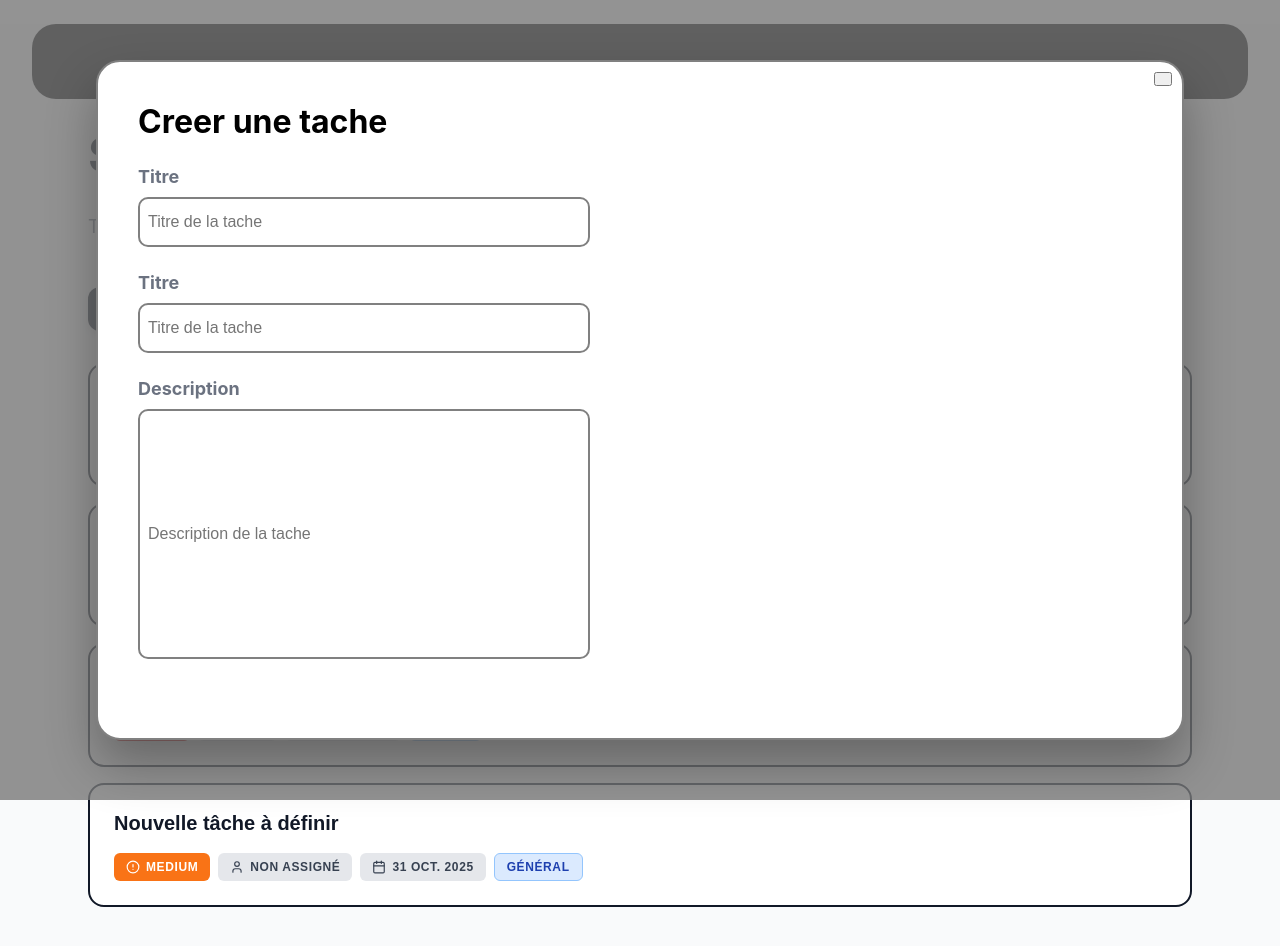
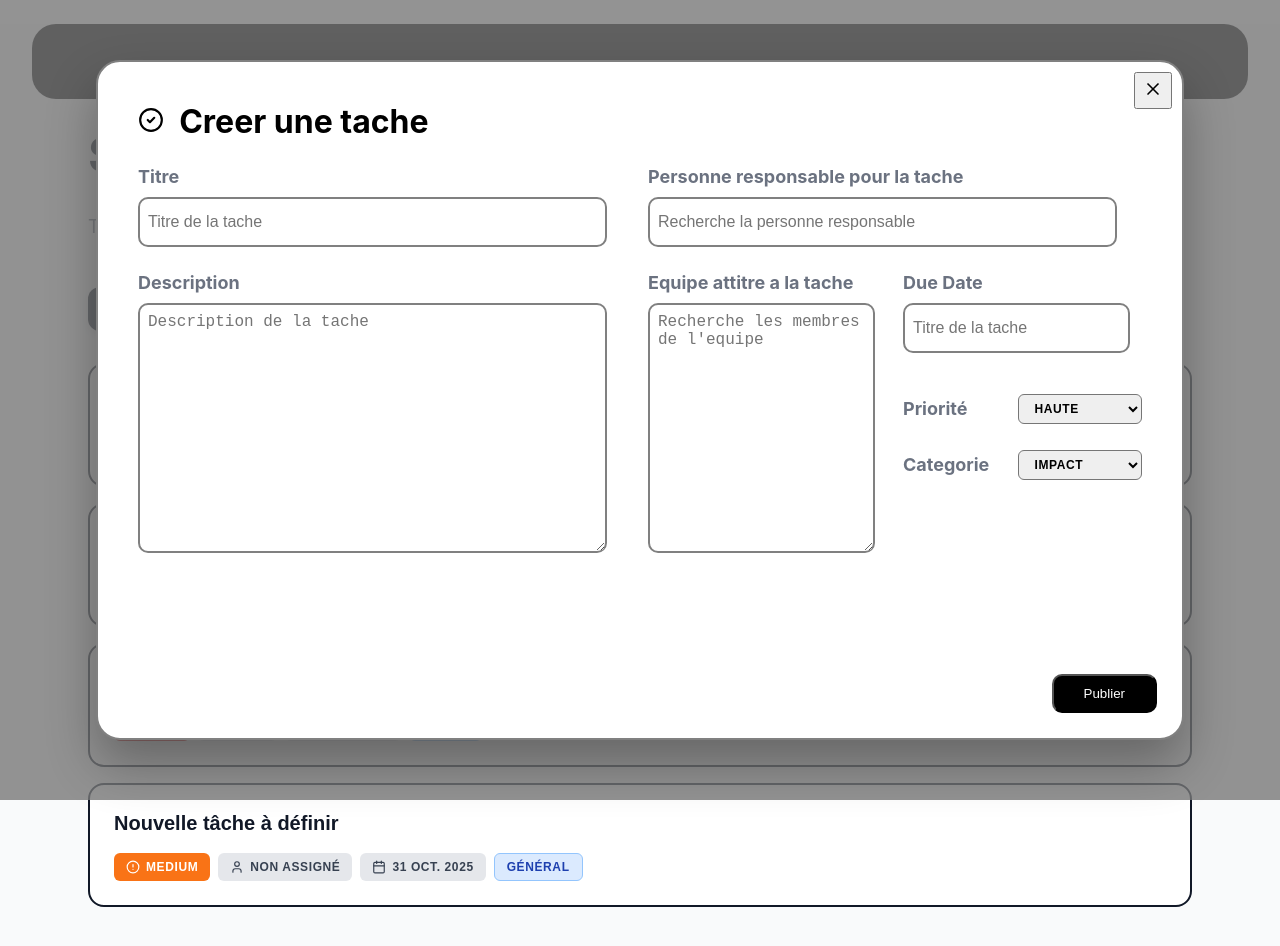
Before and after one commit to Omr-X/Team-Task-Manager, a React (Vite) app: page / in a window 1280 px wide. Both pictures are taken after a click on the button "Ajouter une tâche". Shown: the top 946 px of the page. Built offline with nearby package versions, Linux system fonts and the light colour scheme.

Commit message:
change from the bus

```diff
--- a/src/App.tsx
+++ b/src/App.tsx
@@ -39,7 +39,7 @@ export default function TaskManager() {
     setModalOpen(!modalOpen);
   };
 
-  const addNewTask = () => {
+   const addNewTask = () => {
     const newTask: Task = {
       id: tasks.length + 1,
       title: "Nouvelle tâche à définir",
--- a/src/TaskModal.css
+++ b/src/TaskModal.css
@@ -53,8 +53,22 @@ body.active-modal {
     padding: 5px 7px;
 }
 
+.done-modal{
+    position: absolute;
+    bottom: 25px;
+    right: 25px;
+    padding: 10px 30px;
+    color: white;
+    background-color: black;
+    border-radius: 10px;
+}
+
+.done-modal:hover{
+    transform: scale(1.05);
+}
+
 .input-text{
-   width: 45%; /* Set a fixed width */
+   width: 95%; /* Set a fixed width */
     height: 50px; /* Set a fixed height */
     font-size: 16px; /* Adjust font size */
     padding: 8px; /* Adjust padding */
@@ -65,7 +79,21 @@ body.active-modal {
 }
 
 .description-text{
-    width: 45%; /* Set a fixed width */
+    width: 95%; /* Set a fixed width */
+    height: 250px; /* Set a fixed height */
+    font-size: 16px; /* Adjust font size */
+    padding: 8px; /* Adjust padding */
+    border-radius: 10px;
+    border: 2px solid gray;
+    text-align: left;
+    vertical-align: top;
+    display: flex;
+    margin-right: 5%;
+    overflow-x:scroll;
+}
+
+.find-team{
+    width: 95%; /* Set a fixed width */
     height: 250px; /* Set a fixed height */
     font-size: 16px; /* Adjust font size */
     padding: 8px; /* Adjust padding */
@@ -83,3 +111,28 @@ body.active-modal {
     padding-top: 25px;
     padding-bottom: 10px;
 }
+
+.row {
+  display: flex;
+  gap: 1rem;
+  width: 100%;
+}
+
+.row > * {
+  flex: 1 1 0;
+  min-width: 0;
+}
+
+.dropDown {
+  padding: 6px 12px;
+  border-radius: 6px;
+  font-size: 0.75rem;
+  font-weight: 600;
+  text-transform: uppercase;
+  letter-spacing: 0.05em;
+  display: inline-flex;
+  align-items: center;
+  align-self: center;
+  margin-top: 15px;
+  height: 10%;
+}
--- a/src/TaskModal.tsx
+++ b/src/TaskModal.tsx
@@ -1,7 +1,7 @@
-import React from "react";
 import type { Task } from './types';
 import "./TaskModal.css";
-import { useState } from "react";
+import { useState, type ReactElement } from "react";
+import { CircleCheck, X } from 'lucide-react';
 
 interface ModalProps {
   isOpen: boolean;
@@ -9,12 +9,33 @@ interface ModalProps {
   task: Task | null;
 }
 
-export function InputText(props:any) {
+export function InputText(props: any) {
   return (
     <div>
       <h2 className="subtitle">{props.title}</h2>
-      {props.multiline ?(<textarea value = {props.value} onChange={(e) => props.setValue(e.target.value)} className = {props.className} placeholder={props.placeholder}></textarea>)
-      : (<input value = {props.value} onChange={(e) => props.setValue(e.target.value)} className = {props.className} placeholder={props.placeholder}></input>)}
+      {props.multiline ? (<textarea value={props.value} onChange={(e) => props.setValue(e.target.value)} className={props.className} placeholder={props.placeholder}></textarea>)
+        : (<input value={props.value} onChange={(e) => props.setValue(e.target.value)} className={props.className} placeholder={props.placeholder}></input>)}
+    </div>
+  );
+}
+
+export function DropDown(props: any) {
+  const { title, items } = props;
+
+  return (
+    <div>
+      <label>
+        <div className='row'>
+          <h2 className='subtitle'>{title}</h2>
+          <select name={title} className='dropDown'>
+            {items.map((item: string, index: number) => (
+              <option key={index} value={item}>
+                {item}
+              </option>
+            ))}
+          </select>
+        </div>
+      </label>
     </div>
   );
 }
@@ -30,18 +51,71 @@ export default function Modal({ isOpen, onClose }: ModalProps) {
   if (!isOpen) return null;
 
   const [valueTitle, setValueTitle] = useState('');
-  const [valueDescription,setValueDescription] = useState('');
+  const [valueDescription, setValueDescription] = useState('');
+  const [valDueDate, setDueDate] = useState('');
+  const [valueResponsable, setResponsable] = useState('');
+  const [valueTeam, setTeam] = useState('');
 
-    return (
+  return (
     <>
       <div className="modal">
         <div onClick={onClose} className="overlay"></div>
         <div className="modal-content">
-          <h1>Creer une tache</h1>
-          <InputText title="Titre" value = {valueTitle} setValue = {setValueTitle} placeholder = "Titre de la tache" className = "input-text"/>
-          <span><InputText title="Titre" value = {valueTitle} setValue = {setValueTitle} placeholder = "Titre de la tache" className = "input-text"/></span>
-          <InputText title="Description" value = {valueDescription} setValue = {setValueDescription} placeholder = "Description de la tache" className = "description-text" textarea = {true}/>
+          <h1>
+            <CircleCheck size={26} />
+            &nbsp;
+            Creer une tache
+          </h1>
+          <div className="row">
+            <InputText
+              title="Titre"
+              value={valueTitle}
+              setValue={setValueTitle}
+              placeholder="Titre de la tache"
+              className="input-text" />
+            <InputText
+              title="Personne responsable pour la tache"
+              value={valueResponsable}
+              setValue={setResponsable}
+              placeholder="Recherche la personne responsable"
+              className="input-text" />
+          </div>
+          <div className="row">
+            <InputText title="Description"
+              value={valueDescription}
+              setValue={setValueDescription}
+              placeholder="Description de la tache"
+              className="description-text"
+              multiline={true} />
+            <div className="row">
+              <InputText title="Equipe attitre a la tache"
+                value={valueTeam}
+                setValue={setTeam}
+                placeholder="Recherche les membres de l'equipe"
+                className="find-team"
+                multiline={true} />
+              <div>
+                <InputText
+                  title="Due Date"
+                  value={valDueDate}
+                  setValue={setDueDate}
+                  placeholder="Titre de la tache"
+                  className="input-text" />
+                  <br></br>
+                <DropDown
+                title="Priorité"
+                items={['Haute', 'Moyenne', 'Basse', 'Aucune']}/>
+                <DropDown
+                title="Categorie"
+                items={['Impact', 'Media', 'Sponsor', 'Rencontre', 'Autre']}/>
+              </div>
+            </div>
+          </div>
           <button className="close-modal" onClick={onClose}>
+            <X size={20} />
+          </button>
+          <button className="done-modal" onClick={onClose}>
+            Publier
           </button>
         </div>
       </div>
```
Also changed, not shown: src/App.css (line endings or trailing spaces).
